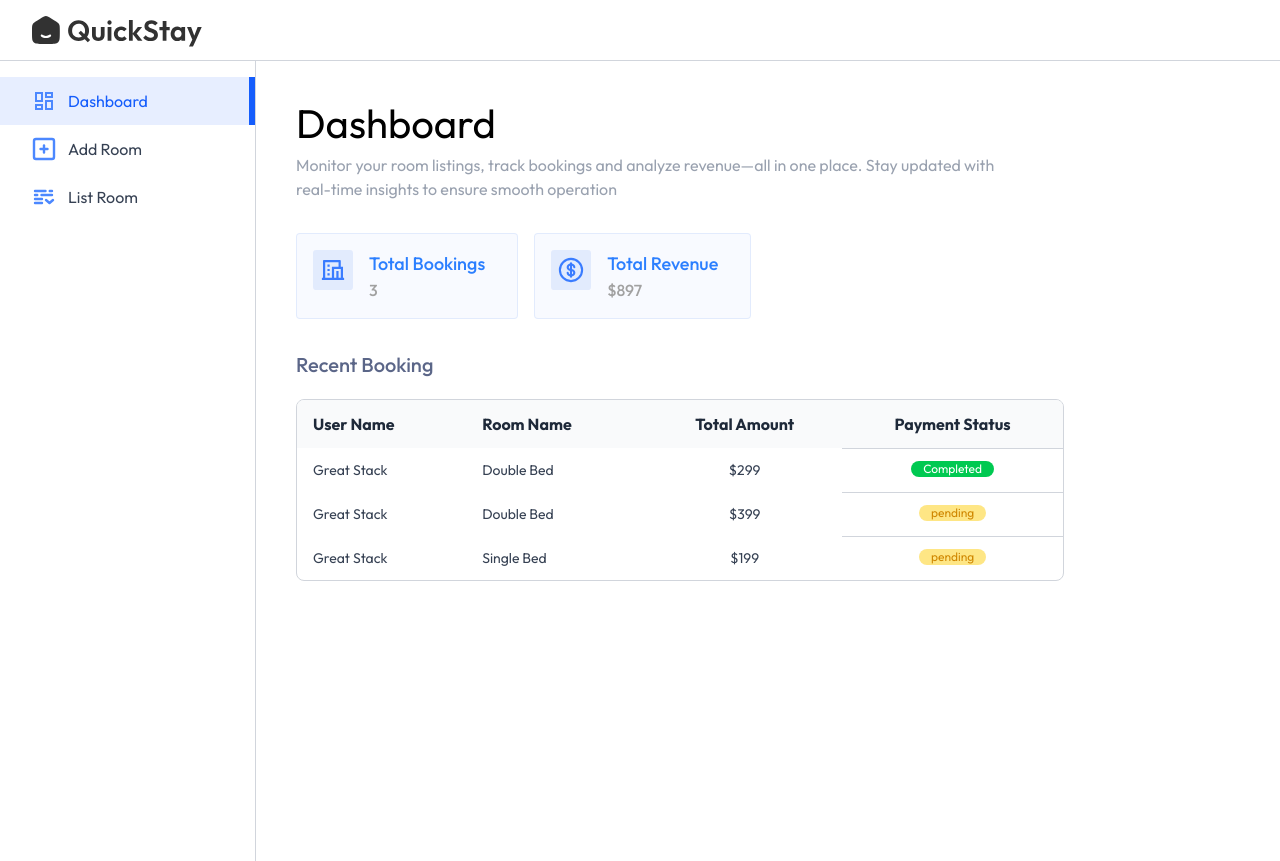
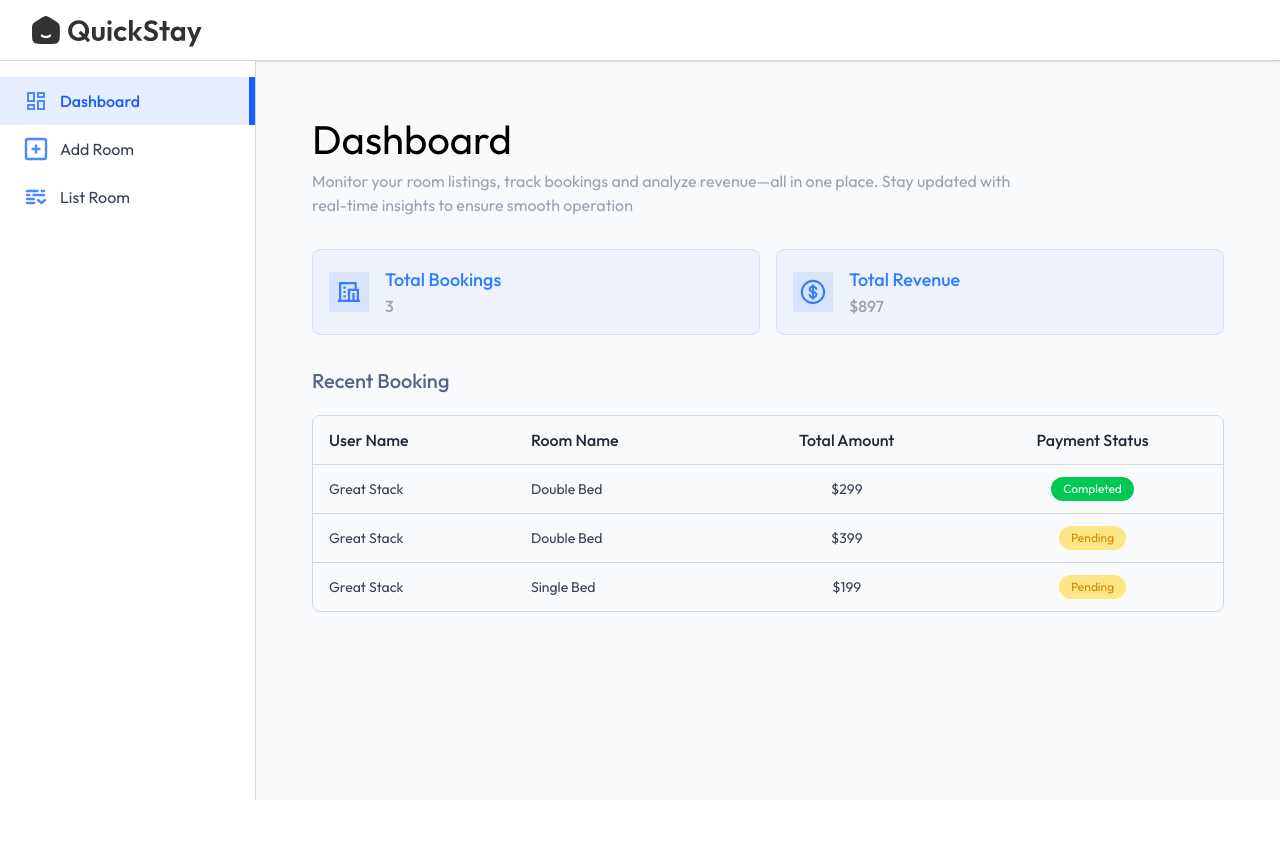
Before and after one commit to zafar126/new-project, a React (Vite) app: page /owner in a window 1280 px wide. After the commit the page ends 800 px from the top, so only its background shows below. Built offline with nearby package versions, Linux system fonts and the light colour scheme; a web font is replaced by a local one.

Commit message:
Backend is stating

```diff
--- a/src/component/hotelOwner/Navbar.jsx
+++ b/src/component/hotelOwner/Navbar.jsx
@@ -1,17 +1,26 @@
-import React from 'react';
-import { Link } from 'react-router-dom';
-import { assets } from '../../assets/assets';
-import { UserButton } from '@clerk/clerk-react';
+import React from "react";
+import { Link } from "react-router-dom";
+import { assets } from "../../assets/assets";
+import { UserButton } from "@clerk/clerk-react";
 
 const Navbar = () => {
   return (
-    <div className='flex items-center justify-between px-4 md:px-8 border-b border-gray-300 py-3 bg-white transition-all duration-300'>
-      <Link to='/'>
-        <img src={assets.logo} alt='logo' className='h-9 invert opacity-80' />
+    <div className="flex items-center justify-between px-4 md:px-8 border-b border-gray-300 py-3 bg-white shadow-sm transition-all duration-300">
+      {/* Logo */}
+      <Link to="/" className="flex items-center gap-2">
+        <img
+          src={assets.logo}
+          alt="logo"
+          className="h-9 w-auto object-contain invert opacity-80"
+        />
       </Link>
-      <UserButton />
+
+      {/* User Profile */}
+      <div className="flex items-center gap-4">
+        <UserButton afterSignOutUrl="/" />
+      </div>
     </div>
   );
 };
 
-export default Navbar;
+export default Navbar;
--- a/src/component/hotelOwner/Sidebar.jsx
+++ b/src/component/hotelOwner/Sidebar.jsx
@@ -1,31 +1,31 @@
-import React from 'react';
-import { assets } from '../../assets/assets';
-import { NavLink } from 'react-router-dom';
+import React from "react";
+import { assets } from "../../assets/assets";
+import { NavLink } from "react-router-dom";
 
 const Sidebar = () => {
   const sidebarLink = [
-    { name: 'Dashboard', path: '/owner', icon: assets.dashboardIcon, exact: true },
-    { name: 'Add Room', path: '/owner/add-room', icon: assets.addIcon },
-    { name: 'List Room', path: '/owner/list-room', icon: assets.listIcon },
+    { name: "Dashboard", path: "/owner", icon: assets.dashboardIcon, exact: true },
+    { name: "Add Room", path: "/owner/add-room", icon: assets.addIcon },
+    { name: "List Room", path: "/owner/list-room", icon: assets.listIcon },
   ];
 
   return (
-    <div className='md:w-64 w-16 h-screen overflow-y-auto border-r text-base border-gray-300 pt-4 flex flex-col transition-all duration-300'>
+    <div className="md:w-64 w-16 h-screen overflow-y-auto border-r border-gray-300 pt-4 flex flex-col bg-white transition-all duration-300">
       {sidebarLink.map((item, index) => (
         <NavLink
           to={item.path}
           key={index}
-          end={item.exact} // Only true for Dashboard
+          end={item.exact}
           className={({ isActive }) =>
-            `flex items-center py-3 px-4 md:px-8 gap-3 ${
+            `flex items-center py-3 px-4 md:px-6 gap-3 transition-colors duration-200 ${
               isActive
-                ? 'border-r-[6px] bg-blue-600/10 border-blue-600 text-blue-600'
-                : 'hover:bg-gray-100/90 border-white text-gray-700'
+                ? "border-r-[6px] bg-blue-600/10 border-blue-600 text-blue-600 font-medium"
+                : "hover:bg-gray-100/90 border-white text-gray-700"
             }`
           }
         >
-          <img src={item.icon} alt={item.name} className='min-h-6 min-w-6' />
-          <p className='md:block hidden text-center'>{item.name}</p>
+          <img src={item.icon} alt={item.name} className="h-6 w-6" />
+          <p className="hidden md:block">{item.name}</p>
         </NavLink>
       ))}
     </div>
--- a/src/pages/Dashboard.jsx
+++ b/src/pages/Dashboard.jsx
@@ -3,81 +3,96 @@ import Title from "../component/Title";
 import { assets, dashboardDummyData } from "../assets/assets";
 
 const Dashboard = () => {
-  const [dashboardData, setDashboardData] = useState(dashboardDummyData);
+  const [dashboardData] = useState(dashboardDummyData);
+
   return (
-    <div>
+    <div className="p-4">
       <Title
         align="left"
         font="outfit"
         title="Dashboard"
         subTitle="Monitor your room listings, track bookings and analyze revenue—all in one place. Stay updated with real-time insights to ensure smooth operation"
       />
-      <div className="flex gap-4 my-8">
-        <div className="bg-primary/3 border border-primary/10 rounded flex p-4 pr-8">
+
+      {/* Summary Cards */}
+      <div className="flex flex-wrap gap-4 my-8">
+        {/* Total Bookings */}
+        <div className="flex items-center bg-primary/5 border border-primary/10 rounded-lg p-4 flex-1 min-w-[250px]">
           <img
             src={assets.totalBookingIcon}
-            alt=""
-            className="max-sm:hidden h-10"
+            alt="Total Bookings"
+            className="hidden sm:block h-10"
           />
           <div className="flex flex-col sm:ml-4 font-medium">
             <p className="text-blue-500 text-lg">Total Bookings</p>
-            <p className="text-neutral-400 te">{dashboardData.totalBookings}</p>
+            <p className="text-neutral-400">{dashboardData.totalBookings}</p>
           </div>
         </div>
-        <div>
-          <div className="bg-primary/3 border border-primary/10 rounded flex p-4 pr-8">
-            <img
-              src={assets.totalRevenueIcon}
-              alt=""
-              className="max-sm:hidden h-10"
-            />
-            <div className="flex flex-col sm:ml-4 font-medium">
-              <p className="text-blue-500 text-lg">Total Revenue</p>
-              <p className="text-neutral-400 te">
-                ${dashboardData.totalRevenue}
-              </p>
-            </div>
+
+        {/* Total Revenue */}
+        <div className="flex items-center bg-primary/5 border border-primary/10 rounded-lg p-4 flex-1 min-w-[250px]">
+          <img
+            src={assets.totalRevenueIcon}
+            alt="Total Revenue"
+            className="hidden sm:block h-10"
+          />
+          <div className="flex flex-col sm:ml-4 font-medium">
+            <p className="text-blue-500 text-lg">Total Revenue</p>
+            <p className="text-neutral-400">${dashboardData.totalRevenue}</p>
           </div>
         </div>
       </div>
+
       {/* Recent Booking */}
-      <h2 className="text-xl text-blue-950/70 font-medium mb-5">Recent Booking</h2>
-      <div className="w-full max-w-3xl text-left border border-gray-300 rounded-lg max-h-80 overflow-y-scroll">
-        <table className="w-full">
+      <h2 className="text-xl text-blue-950/70 font-medium mb-5">
+        Recent Booking
+      </h2>
+
+      <div className="w-full max-w-5xl border border-gray-300 rounded-lg max-h-80 overflow-y-auto overflow-x-auto">
+        <table className="w-full text-left min-w-[600px]">
           <thead className="bg-gray-50">
             <tr>
-              <th className=" py-3 px-4 text-gray-800 foont-medium">User Name</th>
-               <th className=" py-3 px-4 text-gray-800 foont-medium max-sm:hidden">Room Name</th>
-                <th className=" py-3 px-4 text-gray-800 foont-medium text-center">Total Amount</th>
-                 <th className=" py-3 px-4 text-gray-800 foont-medium text-center">Payment Status</th>
+              <th className="py-3 px-4 text-gray-800 font-medium">
+                User Name
+              </th>
+              <th className="py-3 px-4 text-gray-800 font-medium hidden sm:table-cell">
+                Room Name
+              </th>
+              <th className="py-3 px-4 text-gray-800 font-medium text-center">
+                Total Amount
+              </th>
+              <th className="py-3 px-4 text-gray-800 font-medium text-center">
+                Payment Status
+              </th>
             </tr>
-
           </thead>
           <tbody className="text-sm">
-            {dashboardData.bookings.map((item,index)=>(
-              <tr key={index}>
-                <td className="py-3 px-4 text-gray-700 vorder-t border-gray-300">
+            {dashboardData.bookings.map((item, index) => (
+              <tr key={index} className="border-t border-gray-300">
+                <td className="py-3 px-4 text-gray-700">
                   {item.user.username}
                 </td>
-                <td className="py-3 px-4 text-gray-700 vorder-t border-gray-300 max-sm:hidden">
+                <td className="py-3 px-4 text-gray-700 hidden sm:table-cell">
                   {item.room.roomType}
                 </td>
-                <td className="py-3 px-4 text-gray-700 vorder-t border-gray-300 text-center">
+                <td className="py-3 px-4 text-gray-700 text-center">
                   ${item.totalPrice}
                 </td>
-                <td className="py-3 px-4 border-t border-gray-300 flex">
-                  <button className={`py-y px-3 text-xs rounded-full mx-auto ${item.isPaid ? 'bg-green-500 text-white' : 'bg-amber-200 text-yellow-600'}`}>
-                    {item.isPaid ? "Completed" : "pending"}
+                <td className="py-3 px-4 text-center">
+                  <button
+                    className={`py-1 px-3 text-xs rounded-full ${
+                      item.isPaid
+                        ? "bg-green-500 text-white"
+                        : "bg-amber-200 text-yellow-600"
+                    }`}
+                  >
+                    {item.isPaid ? "Completed" : "Pending"}
                   </button>
-
                 </td>
-
               </tr>
             ))}
-
           </tbody>
         </table>
-
       </div>
     </div>
   );
--- a/src/pages/hotelOwner/Layout.jsx
+++ b/src/pages/hotelOwner/Layout.jsx
@@ -1,24 +1,26 @@
-import React from 'react'
-import Navbar from '../../component/hotelOwner/Navbar'
-import Sidebar from '../../component/hotelOwner/Sidebar'
-import { Outlet } from 'react-router-dom'
-import Dashboard from '../Dashboard'
+import React from "react";
+import Navbar from "../../component/hotelOwner/Navbar";
+import Sidebar from "../../component/hotelOwner/Sidebar";
+import { Outlet } from "react-router-dom";
 
 const Layout = () => {
   return (
-    <div className='flex flex-col h-screen'>
-        <Navbar />
+    <div className="flex flex-col h-screen bg-gray-50">
+      {/* Top Navbar */}
+      <Navbar />
 
-       <div className='flex h-full'>
-         <Sidebar />
+      {/* Main Layout */}
+      <div className="flex flex-1 overflow-hidden">
+        {/* Sidebar */}
+        <Sidebar />
 
-         <div className='flex-1 p-4 pt-10 md:px-10 h-full'>
-            <Outlet/>
-         </div>
-       </div>
+        {/* Main Content */}
+        <div className="flex-1 p-4 pt-10 md:px-10 h-full overflow-y-auto">
+          <Outlet />
+        </div>
+      </div>
+    </div>
+  );
+};
 
-    </div>
-  )
-}
-
-export default Layout
+export default Layout;
```
Also changed, not shown: src/pages/AddRoom.jsx (+171 -35 lines).
